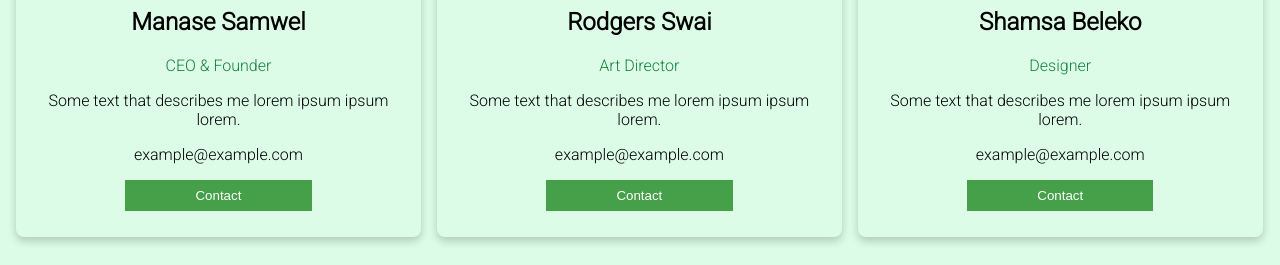
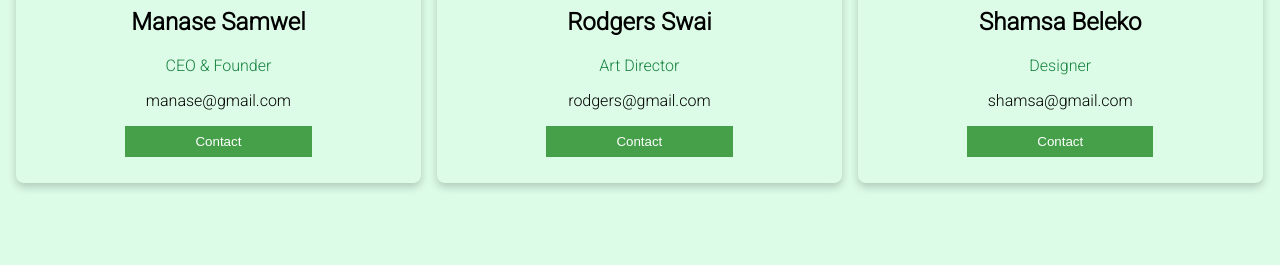
Before and after one commit to swaijames/TanTour, a plain HTML site: page about.html in a window 1280 px wide. Shown: the part 1093-1358 px from the top of the page. Drawn offline with Linux system fonts and the light colour scheme.

Commit message:
update members

```diff
--- a/about.html
+++ b/about.html
@@ -104,8 +104,8 @@
                 <div class="container-det">
                     <h2>Manase Samwel</h2>
                     <p class="title">CEO & Founder</p>
-                    <p>Some text that describes me lorem ipsum ipsum lorem.</p>
-                    <p>example@example.com</p>
+
+                    <p>manase@gmail.com</p>
                     <p><button class="button">Contact</button></p>
                 </div>
             </div>
@@ -117,8 +117,8 @@
                 <div class="container-det">
                     <h2>Rodgers Swai</h2>
                     <p class="title">Art Director</p>
-                    <p>Some text that describes me lorem ipsum ipsum lorem.</p>
-                    <p>example@example.com</p>
+
+                    <p>rodgers@gmail.com</p>
                     <p><button class="button">Contact</button></p>
                 </div>
             </div>
@@ -130,8 +130,8 @@
                 <div class="container-det">
                     <h2>Shamsa Beleko</h2>
                     <p class="title">Designer</p>
-                    <p>Some text that describes me lorem ipsum ipsum lorem.</p>
-                    <p>example@example.com</p>
+
+                    <p>shamsa@gmail.com</p>
                     <p><button class="button">Contact</button></p>
                 </div>
             </div>
--- a/assets/css/style.css
+++ b/assets/css/style.css
@@ -168,6 +168,9 @@ footer {
 }
 
 @media screen and (max-width: 650px) {
+    .body {
+        over
+    }
     /* smartphones, iPhone, portrait 480x320 phones */
     .row,
     .rowtype {
```
